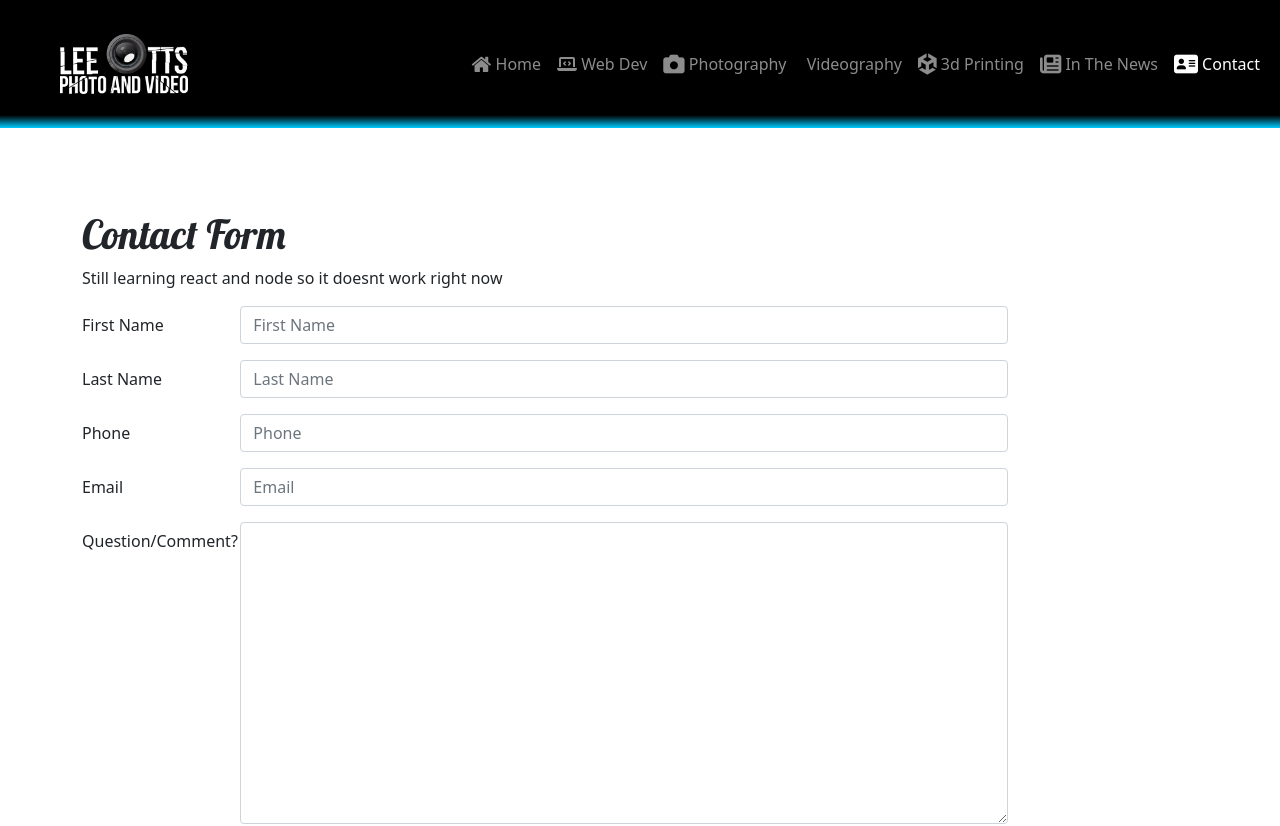
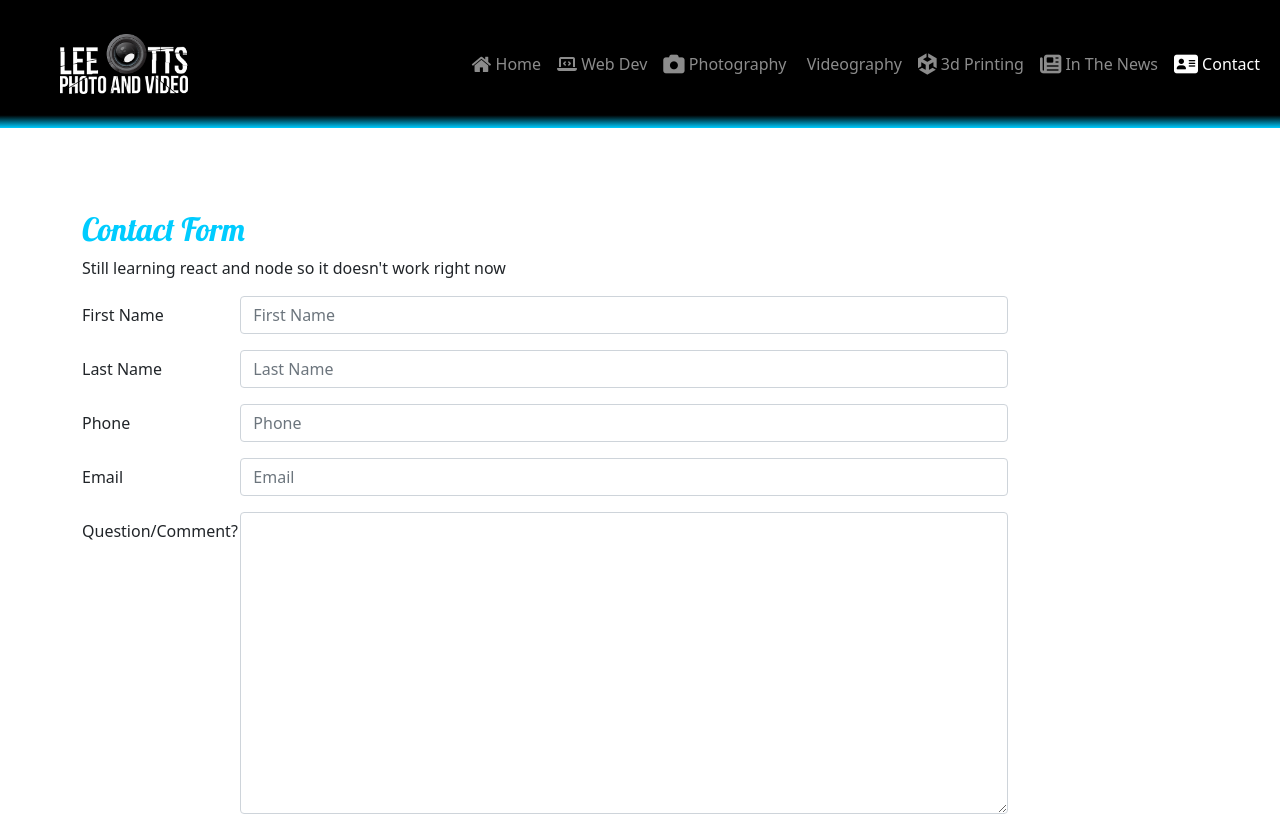
Before and after one commit to LeeOtts/portfolio, a React (Create React App) app: page /contact in a window 1280 px wide. Shown: the top 826 px of the page. Built offline with nearby package versions, Linux system fonts and the light colour scheme; some icons are missing.

Commit message:
Cleaned up prior to Graduate with Honors submit

```diff
--- a/src/pages/ContactPage.js
+++ b/src/pages/ContactPage.js
@@ -8,8 +8,8 @@ const ContactPage = () => {
                 <Col xs='12'>
                 </Col>
                 <Col md='10'>
-                    <h1>Contact Form</h1>
-                    <p>Still learning react and node so it doesnt work right now</p>
+                    <h2>Contact Form</h2>
+                    <p>Still learning react and node so it doesn't work right now</p>
                     <ContactForm />
                 </Col>
             </Row>
--- a/src/pages/InTheNewsPage.js
+++ b/src/pages/InTheNewsPage.js
@@ -1,10 +1,10 @@
 import { Col, Row, Container } from "reactstrap";
-import SubHeader from "../components/SubHeader";
+
 
 const InTheNewsPage = () => {
     return (
         <Container>
-            <SubHeader current='In The News' />
+
             <Row className="row-content">
                 <h2>In The News</h2>
                 <p>In 2012 I broke 8 vertebra and required multiple surgeries. I followed doctors orders for a couple of years and all that did was leave me taking 14 different prescriptions while still being in pain. That was when I tried an alternative... cannabis. I literally cried the first time I used it medicinally because after all those years the "voice of the pain" quieted in my head. </p>
```
